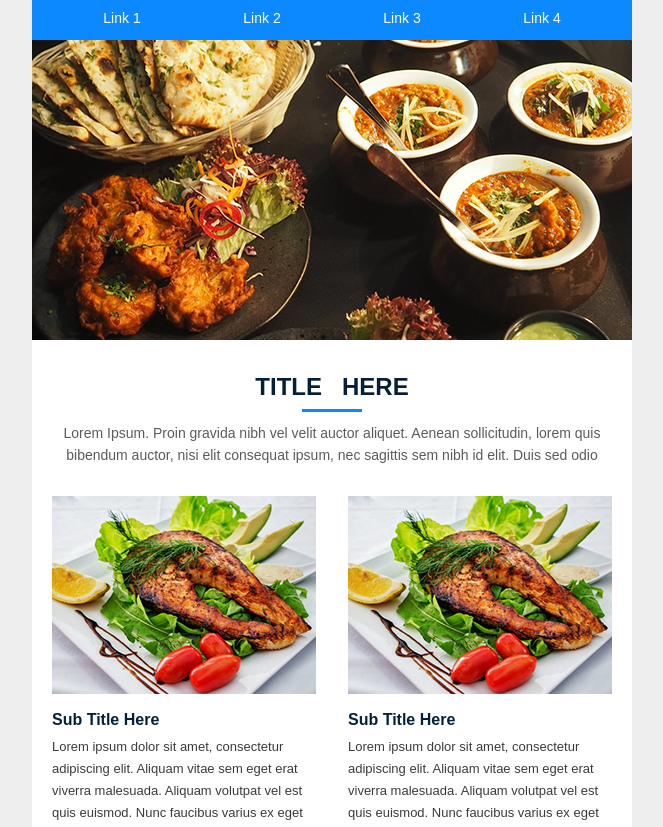
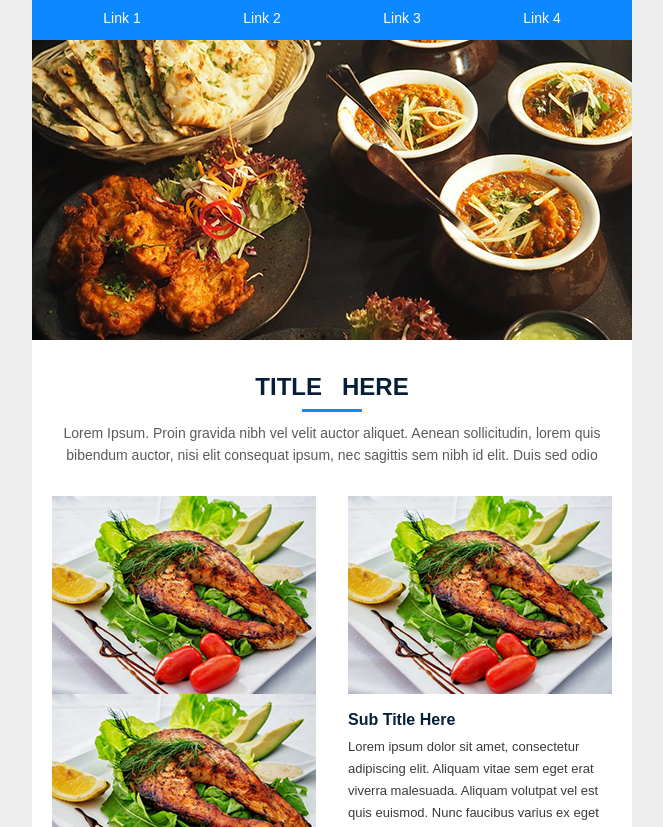
Before and after one commit to vipul0143/test1, a plain HTML site: page mailchimp_html/index.html in a window 1280 px wide. Shown: the part 125-952 px from the top of the page, without its empty margins (308-971 px from the left). Drawn offline with Linux system fonts and the light colour scheme.

Commit message:
Update index.html

```diff
--- a/mailchimp_html/index.html
+++ b/mailchimp_html/index.html
@@ -357,7 +357,7 @@ table[class="btn_center"] {
               <tr>
                 <td valign="top" class="templetcontainer2"><table width="264" border="0" align="left" cellpadding="0" cellspacing="0" class="templetcontainer">
                     <tr>
-                      <td align="center" valign="top"><a href="#" target="_blank"><img src="images/264x198_img.jpg" alt="264x198_img" width="264" height="198" style="display:block; max-width:264px;" border="0"  hspace="0" vspace="0" class="full_img" mc:edit="im1"/></a></td>
+                      <td align="center" valign="top"><a href="#" target="_blank"><img src="images/264x198_img.jpg" alt="264x198_img" width="264" height="198" style="display:block; max-width:264px;" border="0"  hspace="0" vspace="0" class="full_img" mc:edit="im1"/><img src="images/264x198_img.jpg" alt="264x198_img" width="264" height="198" style="display:block; max-width:264px;" border="0"  hspace="0" vspace="0" class="full_img" mc:edit="im1"/></a></td>
                     </tr>
                     <tr>
                       <td height="10" style="line-height:0px; font-size:0px;">&nbsp;</td>
```
